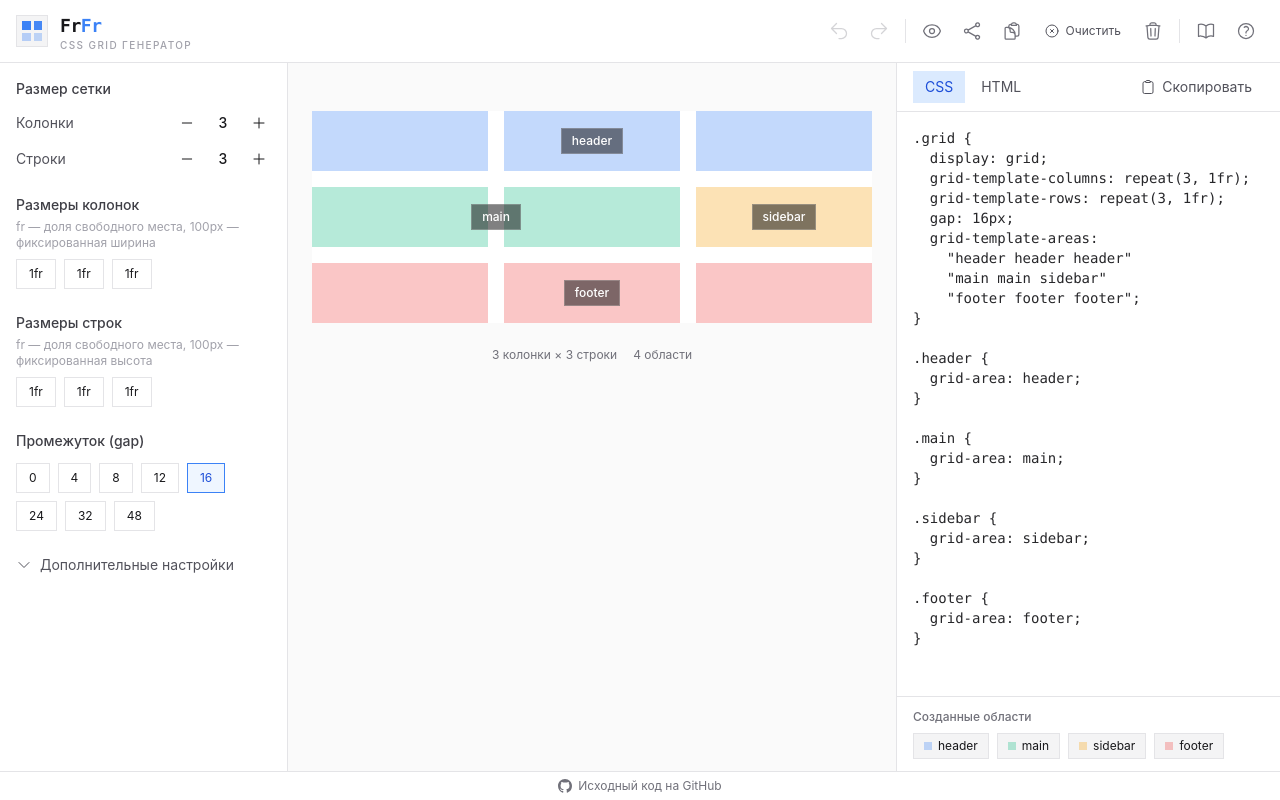
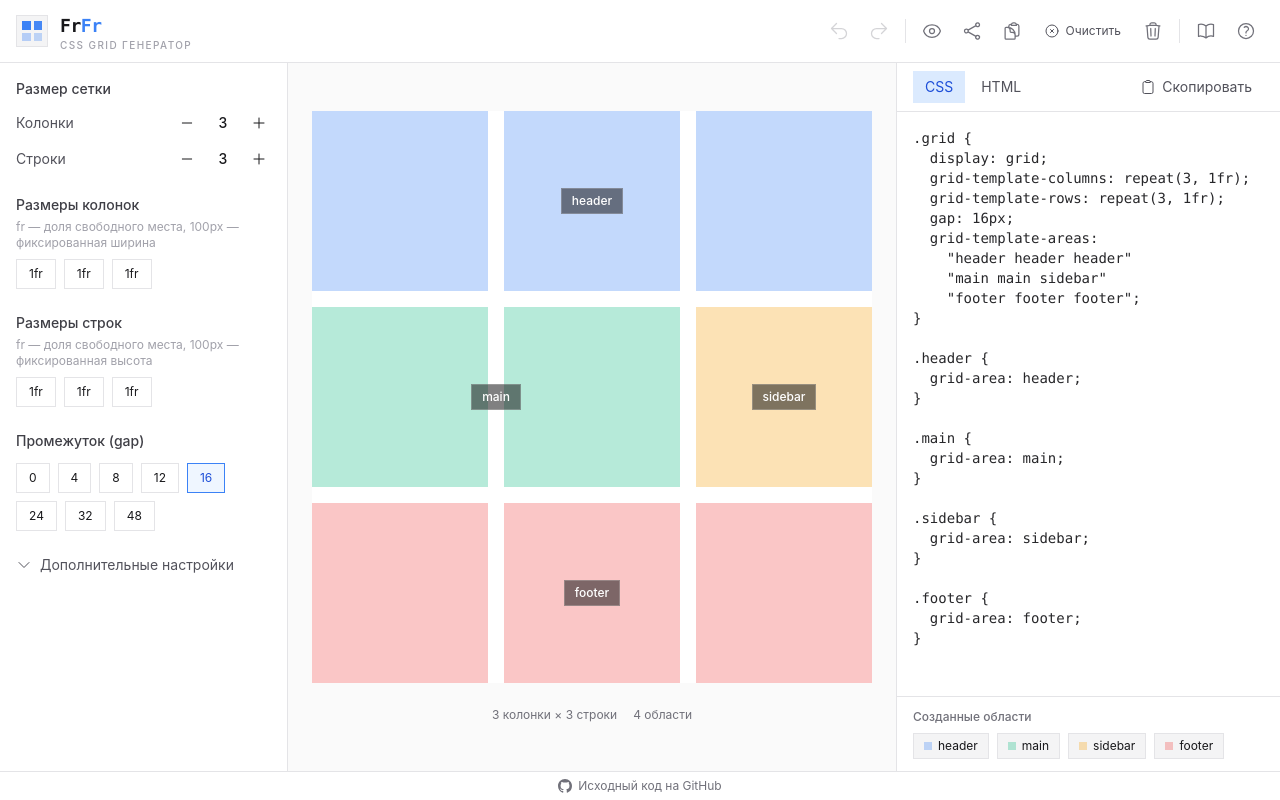
Before and after one commit to modeusweb/frfr-grid, a Next.js app: page / in a window 1280 px wide. Built offline with nearby package versions, Linux system fonts and the light colour scheme.

Commit message:
feat: холст на всё доступное пространство, fr от реальных размеров

```diff
--- a/components/grid-generator/GridEditor.tsx
+++ b/components/grid-generator/GridEditor.tsx
@@ -425,7 +425,7 @@ export default function GridEditor({
 
   return (
     <div className="h-full overflow-auto px-6 py-12 bg-surface-50 dark:bg-surface-950">
-      <div className="relative w-full max-w-4xl min-w-[560px] m-auto">
+      <div className="relative w-full h-full min-h-[420px] flex flex-col m-auto">
         {!isPreviewMode && config.areas.length === 0 && (
           <div className="mb-4 text-center text-sm text-surface-500 dark:text-surface-400">
             Выделите клетки, чтобы создать первую область
@@ -433,7 +433,7 @@ export default function GridEditor({
         )}
         <div
           ref={containerRef}
-          className={`relative bg-white dark:bg-surface-900 touch-none ${
+          className={`relative flex-1 bg-white dark:bg-surface-900 touch-none ${
             isMovingArea ? "cursor-grabbing" : ""
           }`}
           style={gridStyle}
@@ -477,7 +477,7 @@ export default function GridEditor({
                   key={`${row}-${col}`}
                       data-col={col}
                       data-row={row}
-                  className={`relative min-h-[60px] transition-colors duration-75 ${
+                  className={`relative min-h-[28px] transition-colors duration-75 ${
                     !isPreviewMode && !area
                       ? "hover:bg-accent-50 dark:hover:bg-accent-900/20 cursor-crosshair border border-dashed border-surface-200 dark:border-surface-700"
                       : ""
```
